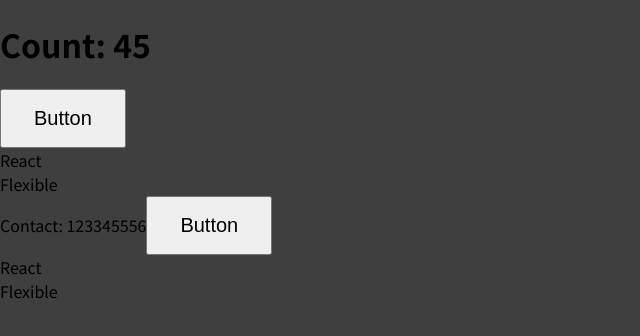
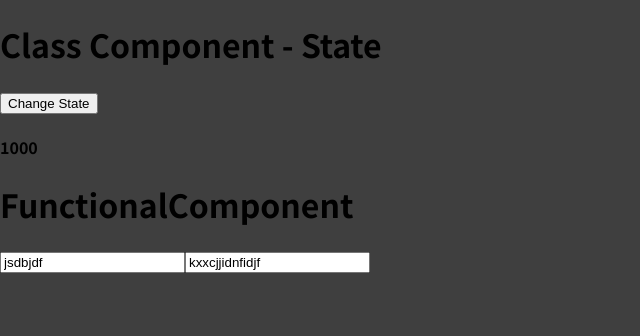
Before and after one commit to DANIEL-THE-PROGRAMMER/react-youtubevideo-playlist, a React (Create React App) app in the folder react-youtubevideo/: page / in a window 1280 px wide. Shown: the top 336 px of the page, without its empty margins (0-640 px from the left). Built offline with nearby package versions, Linux system fonts and the light colour scheme.

Commit message:
states and events

```diff
--- a/react-youtubevideo/src/App.js
+++ b/react-youtubevideo/src/App.js
@@ -1,16 +1,16 @@
+import React from "react";
 
+// components
+import FunctionalComponent from "./components/FunctionalComponent";
+import ClassComponent from "./components/ClassComponent";
 
-import Contact from "./pages/Contact";
-import Home from "./pages/Home";
-
-function App() {
+const App = () => {
   return (
     <div>
-      <Home count={45} />
-      <Contact contact="123345556" />
+      <ClassComponent />
+      <FunctionalComponent />
     </div>
   );
-}
-
+};
 
 export default App;
--- a/react-youtubevideo/src/components/Button.jsx
+++ /dev/null
@@ -1,12 +0,0 @@
-import React from "react";
-
-const styles = {
-    padding: "1rem 2rem",
-    fontSize: "20px"
-}
-
-const Button = () => {
-  return <button style={styles}>Button</button>;
-};
-
-export default Button;
--- /dev/null
+++ b/react-youtubevideo/src/components/ClassComponent.jsx
@@ -0,0 +1,27 @@
+import React, { Component } from "react";
+
+export default class componentName extends Component {
+  constructor(props) {
+    super(props);
+    this.state = {
+      count: 1000,
+      message: "",
+    };
+  }
+
+  componentDidUpdate() {
+    console.log(this.state);
+  }
+
+  render() {
+    return (
+      <div>
+        <h1>Class Component - State</h1>
+        <button onClick={() => this.setState({ count: this.state.count + 1 })}>
+          Change State
+        </button>
+        <h4>{this.state.count}</h4>
+      </div>
+    );
+  }
+}
--- /dev/null
+++ b/react-youtubevideo/src/components/FunctionalComponent.jsx
@@ -0,0 +1,40 @@
+import React, { useState, useEffect } from "react";
+
+const FunctionalComponent = () => {
+  const [formData, setFormData] = useState({
+    name: "jsdbjdf",
+    email: "kxxcjjidnfidjf",
+  });
+
+  const { name, email } = formData;
+
+  const onChange = (e) => {
+    setFormData({ ...formData, [e.target.name]: e.target.value });
+  };
+
+  useEffect(() => {
+    console.log(formData);
+  }, [formData]);
+
+  return (
+    <div>
+      <h1>FunctionalComponent</h1>
+      <input
+        name="name"
+        onChange={onChange}
+        value={name}
+        type="text"
+        placeholder="Enter Name"
+      />
+      <input
+        name="email"
+        onChange={onChange}
+        value={email}
+        type="text"
+        placeholder="Enter Email"
+      />
+    </div>
+  );
+};
+
+export default FunctionalComponent;
--- a/react-youtubevideo/src/components/State.jsx
+++ /dev/null
@@ -1,16 +0,0 @@
-import React from "react";
-
-const State = () => {
-  const data = {
-    name: "React",
-    props: "Flexible",
-  };
-  return (
-    <div>
-      <div>{data.name}</div>
-      <div>{data.props}</div>
-    </div>
-  );
-};
-
-export default State;
--- a/react-youtubevideo/src/pages/Contact.jsx
+++ /dev/null
@@ -1,16 +0,0 @@
-import React from "react";
-
-import Button from "../components/Button";
-import State from "../components/State";
-
-const Contact = ({ contact }) => {
-  return (
-    <div>
-      Contact: {contact}
-      <Button />
-      <State />
-    </div>
-  );
-};
-
-export default Contact;
--- a/react-youtubevideo/src/pages/Home.jsx
+++ /dev/null
@@ -1,17 +0,0 @@
-import React from "react";
-
-import Button from "../components/Button";
-import State from "../components/State";
-
-const Home = ({ count }) => {
-
-  return (
-    <div>
-      <h1>Count: {count}</h1>
-      <Button />
-      <State />
-    </div>
-  );
-};
-
-export default Home;
```
